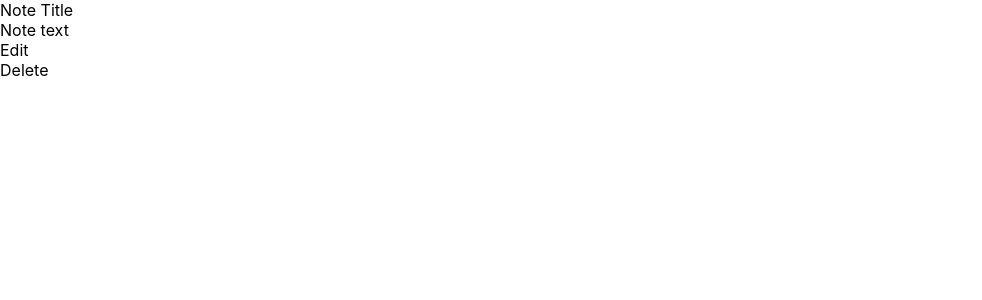
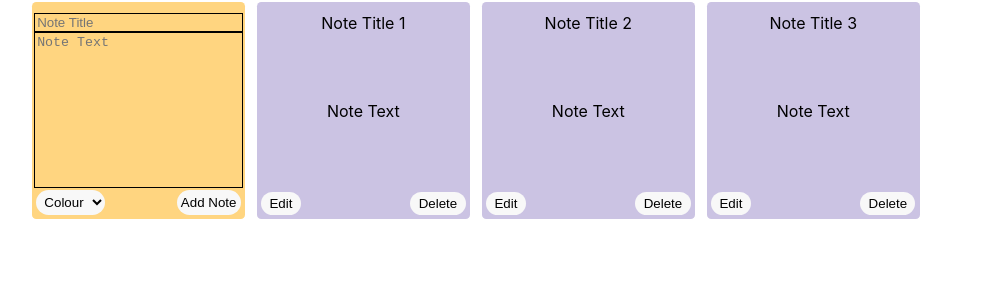
Before and after one commit to Josholeary/RWAT-C19381781, a React (Create React App) app in the folder Lab1/Prob2/note-app/: page / in a window 1280 px wide. Shown: the top 300 px of the page, without its empty margins (0-982 px from the left). Built offline with nearby package versions, Linux system fonts and the light colour scheme.

Commit message:
Added notes, addnotes and handlers for text/titles

```diff
--- a/Lab1/Prob2/note-app/src/App.js
+++ b/Lab1/Prob2/note-app/src/App.js
@@ -1,9 +1,28 @@
+import { useState } from 'react';
+import { nanoid } from 'nanoid';
 import AllNotes from "./components/AllNotes";
 
 const App = () => {
+  const [notes, setNotes] = useState([
+    {
+    id: nanoid(),
+    noteTitle: "Note Title 1",
+    noteText: "Note Text",
+  },
+  {
+    id: nanoid(),
+    noteTitle: "Note Title 2",
+    noteText: "Note Text",
+  },
+  {
+    id: nanoid(),
+    noteTitle: "Note Title 3",
+    noteText: "Note Text",
+  }
+]);
   return (
     <div className="container">
-        <AllNotes />
+        <AllNotes notes={notes} />
     </div>
   );
 };
--- /dev/null
+++ b/Lab1/Prob2/note-app/src/components/AddNote.js
@@ -0,0 +1,39 @@
+import { useState } from "react";
+
+const AddNote = () => {
+    const [noteTitle, setNoteTitle] = useState('');
+    const [noteText, setNoteText] = useState('');
+
+    const titleHandler = (event) => {
+        console.log(event.target.value);
+    }
+
+    const textHandler = (event) => {
+        console.log(event.target.value);
+    }
+
+    const colourHandler = (event) => {
+        console.log(event.target.value);
+    }
+
+    return(
+        <div className="note add-note">
+            <input type="text" placeholder="Note Title" id="noteTitle" onChange={titleHandler} name="noteTitle"></input>
+            <textarea cols="10" rows="10" onChange={textHandler} placeholder="Note Text"></textarea>
+
+            <div className="noteControls">
+
+                <select className="colorSel" id="color" onChange={colourHandler} name="color">
+                    <option value="" disabled selected>Colour</option>
+                    <option value="red">Red</option>
+                    <option value="green">Green</option>
+                    <option value="blue">Blue</option>
+                </select>
+
+                <button className="add"> Add Note </button>
+            </div>
+            </div>
+    );
+};
+
+export default AddNote;
--- a/Lab1/Prob2/note-app/src/components/AllNotes.js
+++ b/Lab1/Prob2/note-app/src/components/AllNotes.js
@@ -1,9 +1,13 @@
 import Note from "./Note";
+import AddNote from "./AddNote";
 
-const AllNotes = () => {
+const AllNotes = ({notes}) => {
     return (
         <div className="all-notes">
-            <Note/>
+            <AddNote />
+            { notes.map((note)=>
+            <Note id={note.id} noteTitle={note.noteTitle} noteText={note.noteText} />
+            )}
         </div>
     );
 };
--- a/Lab1/Prob2/note-app/src/components/Note.js
+++ b/Lab1/Prob2/note-app/src/components/Note.js
@@ -1,10 +1,14 @@
-const Note = () => {
+const Note = ({id, noteTitle, noteText}) => {
     return (
         <div className="note">
-            <div className="noteTitle"> Note Title </div>
-            <span> Note text </span>
-            <div className="noteEdit"> Edit </div>
-            <div className="noteDelete"> Delete </div>
+            <div className="noteTitle"> {noteTitle} </div>
+            <div className ="NoteText">
+                <span> {noteText} </span>
+            </div>
+            <div className="noteControls">
+                <button className="edit">Edit</button>
+                <button className="delete">Delete</button>
+            </div>
         </div>
     )
 }
--- a/Lab1/Prob2/note-app/src/index.css
+++ b/Lab1/Prob2/note-app/src/index.css
@@ -11,3 +11,99 @@ code {
   font-family: source-code-pro, Menlo, Monaco, Consolas, 'Courier New',
     monospace;
 }
+
+.container {
+  padding-left: 0.5%;
+  padding-right: 0.5%;
+  margin: auto;
+  max-width: 95%;
+}
+
+.note {
+  background-color: #CBC3E3;
+  display: flex;
+  flex-direction: column;
+  justify-content: space-between;
+  border-radius: 2%;
+  text-align: center;
+  padding: 1%;
+  padding-top: 5%;
+  margin-top: 1%;
+  min-height: 120px;
+}
+
+.note.add-note {
+  background-color: #FFD580;
+}
+
+input[type="text"]
+{
+  border: 1px solid black;
+  background-color: transparent;
+}
+
+textarea {
+  border: 1px solid black;
+  background-color: transparent;
+  resize: none;
+}
+
+.add {
+  background-color: #f8f8f8;
+  border-radius: 15px;
+  border: none;
+  padding: 2%;
+  margin: 1%;
+}
+
+.add:hover {
+  background-color: #d3d3d3;
+}
+
+.colorSel {
+  background-color: #f8f8f8;
+  border-radius: 15px;
+  border: none;
+  padding: 2%;
+  margin: 1%;
+}
+
+.all-notes {
+  display: grid;
+  grid-gap: 1%;
+  grid-template-columns: repeat(auto-fit, 17.5%);
+}
+
+.noteControls {
+  text-align: center;
+  display: flex;
+  justify-content: space-between;
+}
+
+.edit {
+  background-color: #f8f8f8;
+  border-radius: 15px;
+  border: none;
+  padding: 2%;
+  padding-left: 4%;
+  padding-right: 4%;
+  margin: 1%;
+}
+
+.edit:hover {
+  background-color: #d3d3d3;
+}
+
+.delete {
+  background-color: #f8f8f8;
+  border-radius: 15px;
+  border: none;
+  padding: 2%;
+  padding-left: 4%;
+  padding-right: 4%;
+  margin: 1%;
+}
+
+.delete:hover {
+  background-color: #d3d3d3;
+}
```
